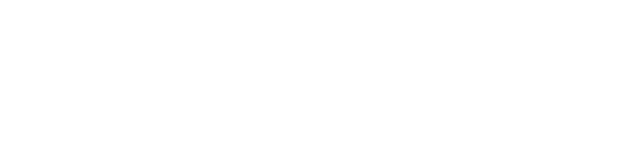
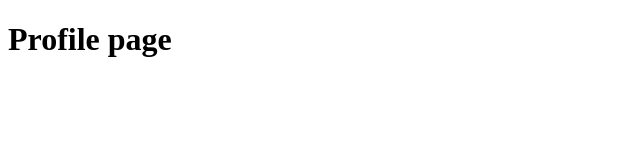
Before and after one commit to dhruvpatel09cg/Git-command-practice, a plain HTML site: page Day21/Q3/student-profile.html in a window 1280 px wide. Shown: the whole page, without its empty margins (0-640 px from the left). Drawn offline with Linux system fonts and the light colour scheme.

Commit message:
content on main

```diff
--- a/Day21/Q3/student-profile.html
+++ b/Day21/Q3/student-profile.html
@@ -6,6 +6,6 @@
     <title>Student Profile</title>
 </head>
 <body>
-
+    <h1>Profile page</h1>
 </body>
 </html>
```
